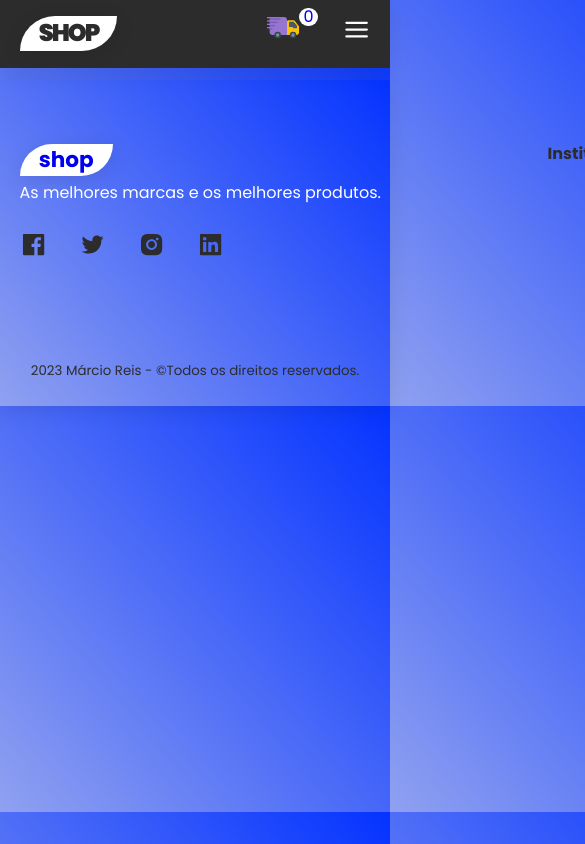
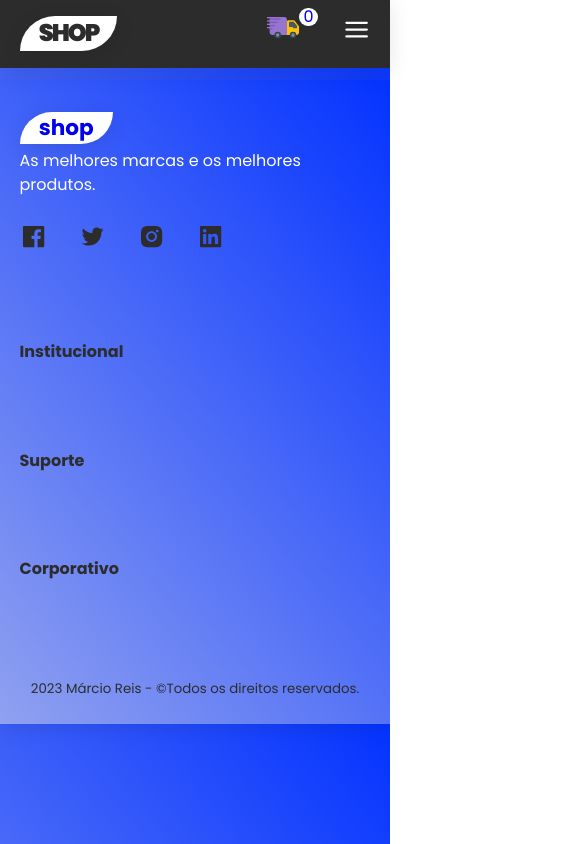
Before and after one commit to dev-marcioreis/shop-react, a React (Create React App) app: page / in a window 390 px wide. Shown: the top 844 px of the page, 585 px wide, since content can reach past the window. Built offline with nearby package versions, Linux system fonts and the light colour scheme.

Commit message:
media query footer

```diff
--- a/src/components/footer/footer.css
+++ b/src/components/footer/footer.css
@@ -35,12 +35,15 @@ footer {
     font-size: 1rem;
     color: var(--white-color);
 }
-.footer__container a:hover {
+.footer__container .link:hover {
     color: var(--white-color);
 }
 .footer__container article h4 {
     margin-block-end: .6rem;
     font-size: 1rem;
+}
+.footer__container article .link {
+    color: var(--black-color);
 }
 .footer__social {
     margin-block-start: 1rem;
@@ -62,3 +65,27 @@ footer {
     margin-block-start: 4rem;
     font-size: 1rem;
 }
+
+
+/*==========Media Query==========*/
+@media (max-width: 1024px) {
+    footer {
+        padding-top: 2rem;
+    }
+    .footer__container {
+        grid-template-columns: 1fr 1fr;
+        gap: 5rem;
+    }
+    .footer__container .link:hover {
+        color: var(--black-color);
+    }
+
+}
+
+
+@media (max-width: 768px) {
+    .footer__container {
+        grid-template-columns: 1fr;
+    }
+
+}
```
